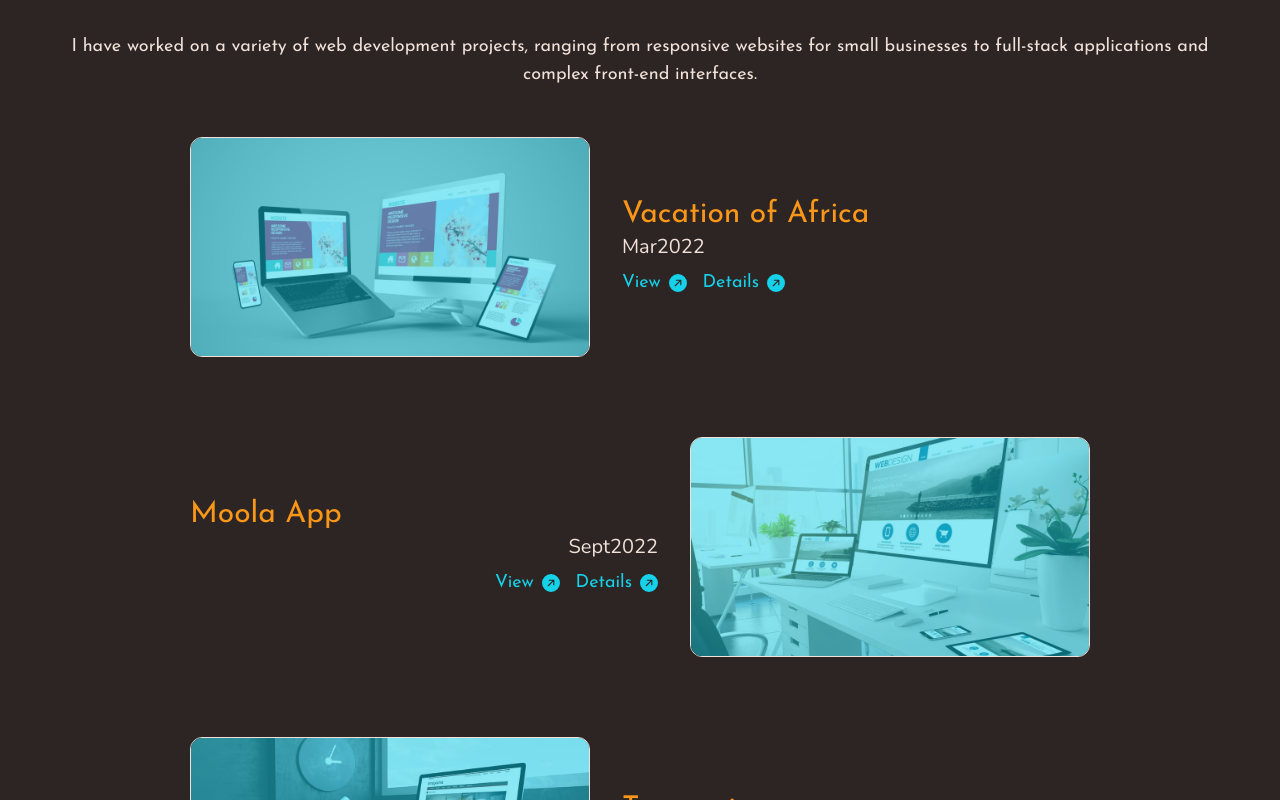
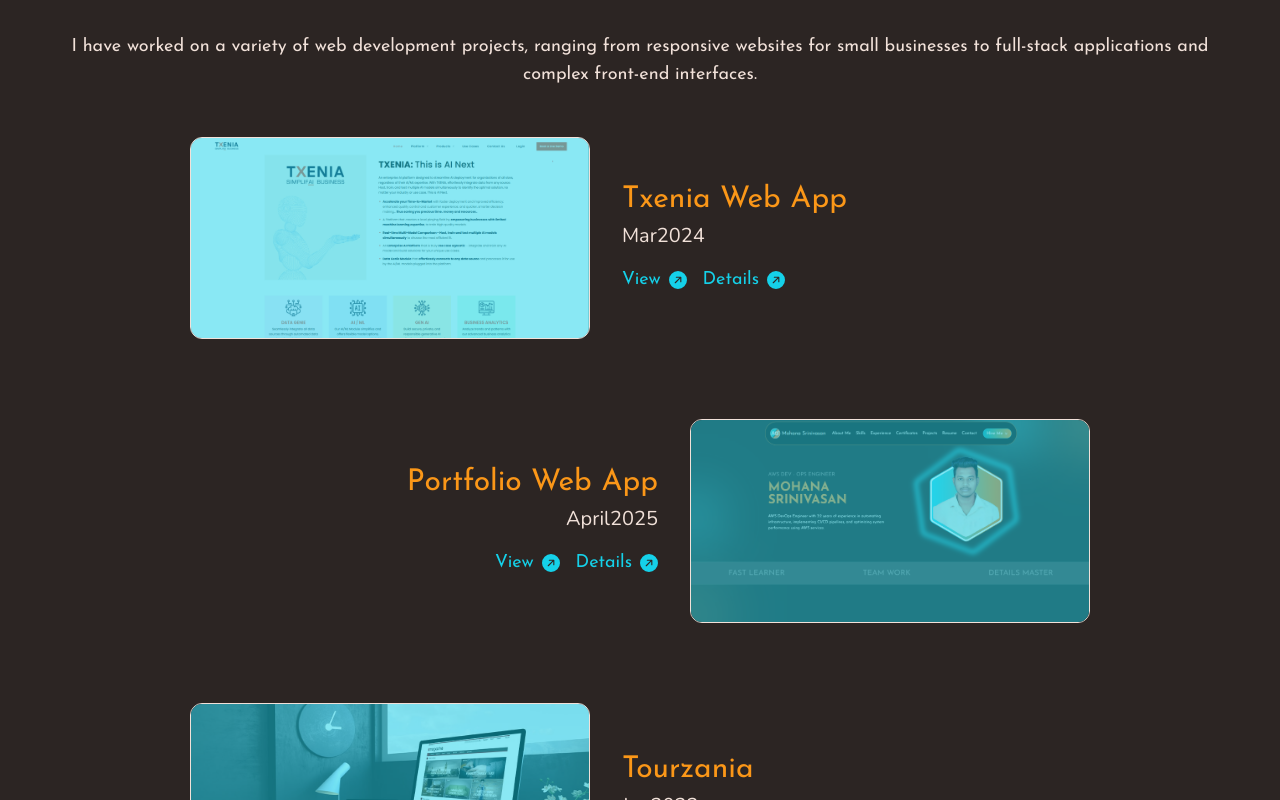
Before and after one commit to Mohan6201/msportfolio, a React (Vite) app: page / in a window 1280 px wide. Shown: the part 5600-6400 px from the top of the page. Built offline with nearby package versions, Linux system fonts and the light colour scheme.

Commit message:
Fixed Alighnments

```diff
--- a/src/components/projectsSection/ProjectsMain.jsx
+++ b/src/components/projectsSection/ProjectsMain.jsx
@@ -5,15 +5,12 @@ import { fadeIn } from "../../framerMotion/variants";
 
 const projects = [
   {
-    name: "Vacation of Africa",
-    year: "Mar2022",
+    name: "Txenia Web App",
+    year: "Mar2024",
     align: "right",
-    image: "/images/website-img-1.jpg",
-    link: "#",
+    image: "/images/Txenia.png",
+    link: "https://txenia.ai/",
     description: {
-      job: "Trainee Consultant",
-      company: "Enterprise SoftLabs Pvt Ltd",
-      date: "2022 - Present",
       responsibilities: [
         "Managing Supply Chain Management change requests for Maersk.",
         "Analyzed and modified SQL stored procedures using SSMS.",
@@ -24,15 +21,12 @@ const projects = [
     },
   },
   {
-    name: "Moola App",
-    year: "Sept2022",
+    name: "Portfolio Web App",
+    year: "April2025",
     align: "left",
-    image: "/images/website-img-2.webp",
+    image: "/images/Reactp1.png",
     link: "#",
     description: {
-      job: "Trainee Consultant",
-      company: "Enterprise SoftLabs Pvt Ltd",
-      date: "2022 - Present",
       responsibilities: [
         "Managing Supply Chain Management change requests for Maersk.",
         "Analyzed and modified SQL stored procedures using SSMS.",
@@ -49,9 +43,6 @@ const projects = [
     image: "/images/website-img-3.jpg",
     link: "#",
     description: {
-      job: "Trainee Consultant",
-      company: "Enterprise SoftLabs Pvt Ltd",
-      date: "2022 - Present",
       responsibilities: [
         "Managing Supply Chain Management change requests for Maersk.",
         "Analyzed and modified SQL stored procedures using SSMS.",
@@ -68,9 +59,6 @@ const projects = [
     image: "/images/website-img-4.jpg",
     link: "#",
     description: {
-      job: "Trainee Consultant",
-      company: "Enterprise SoftLabs Pvt Ltd",
-      date: "2022 - Present",
       responsibilities: [
         "Managing Supply Chain Management change requests for Maersk.",
         "Analyzed and modified SQL stored procedures using SSMS.",
--- a/src/components/projectsSection/SingleProject.jsx
+++ b/src/components/projectsSection/SingleProject.jsx
@@ -32,24 +32,27 @@ const SingleProject = ({ name, year, align, image, link, description }) => {
     >
       {/* Text Section */}
       <div className="flex-1 relative">
-        <h2 className="md:text-3xl sm:text-2xl text-orange">{name}</h2>
-        <h2
-          className={`text-xl font-thin text-white font-special sm:text-center ${
-            align === "left" ? "md:text-right" : "md:text-left"
+        <div
+          className={`flex flex-col ${
+            align === "left" ? "items-end text-right" : "items-start text-left"
           }`}
         >
+          <h2 className="md:text-3xl sm:text-2xl text-orange">{name}</h2>
+          <h2 className="text-xl font-thin text-white font-special sm:text-center mt-1">
             {year}
           </h2>
 
           {/* Buttons */}
           <div
-          className={`flex gap-4 items-center mt-2 ${
-            align === "left" ? "md:justify-end" : "md:justify-start"
+            className={`flex gap-4 items-center mt-4 ${
+              align === "left" ? "justify-end" : "justify-start"
             }`}
           >
             <a
               href={link}
               className="text-lg flex gap-2 items-center text-cyan hover:text-orange transition-all duration-500 cursor-pointer"
+              target="_blank"
+              rel="noopener noreferrer"
             >
               View <BsFillArrowUpRightCircleFill />
             </a>
@@ -60,6 +63,7 @@ const SingleProject = ({ name, year, align, image, link, description }) => {
             >
               Details <BsFillArrowUpRightCircleFill />
             </button>
+          </div>
         </div>
 
         {/* Downward Arrow Animation */}
@@ -97,11 +101,6 @@ const SingleProject = ({ name, year, align, image, link, description }) => {
                 transition={{ duration: 0.4, ease: "easeInOut" }}
                 className="border-orange border-dashed border-2 rounded-xl p-5 shadow-lg bg-[#1e1e1e] w-full max-w-[500px] mx-auto"
               >
-                <h3 className="text-cyan text-lg font-semibold">
-                  {description.job}{" "}
-                  <span className="text-orange">@ {description.company}</span>
-                </h3>
-                <p className="text-sm text-gray-400">{description.date}</p>
                 <ul className="list-disc ml-5 mt-2 text-sm text-white space-y-1">
                   {description.responsibilities.map((item, idx) => (
                     <li key={idx}>{item}</li>
@@ -116,7 +115,11 @@ const SingleProject = ({ name, year, align, image, link, description }) => {
       {/* Image Section */}
       <div className="flex-1 max-h-[220px] max-w-[400px] rounded-xl overflow-hidden hover:scale-110 transform transition-all duration-500 relative border border-white">
         <div className="w-full h-full bg-cyan opacity-50 absolute top-0 left-0 hover:opacity-0 transition-all duration-500 md:block sm:hidden"></div>
-        <img src={image} alt="website preview" className="w-full h-full object-cover" />
+        <img
+          src={image}
+          alt={`${name} preview`}
+          className="w-full h-full object-cover"
+        />
       </div>
     </motion.div>
   );
```
Also changed, not shown: public/images/Reactp1.png (added), public/images/Txenia.png (added). Lines whose indentation alone changed are shown as unchanged.
